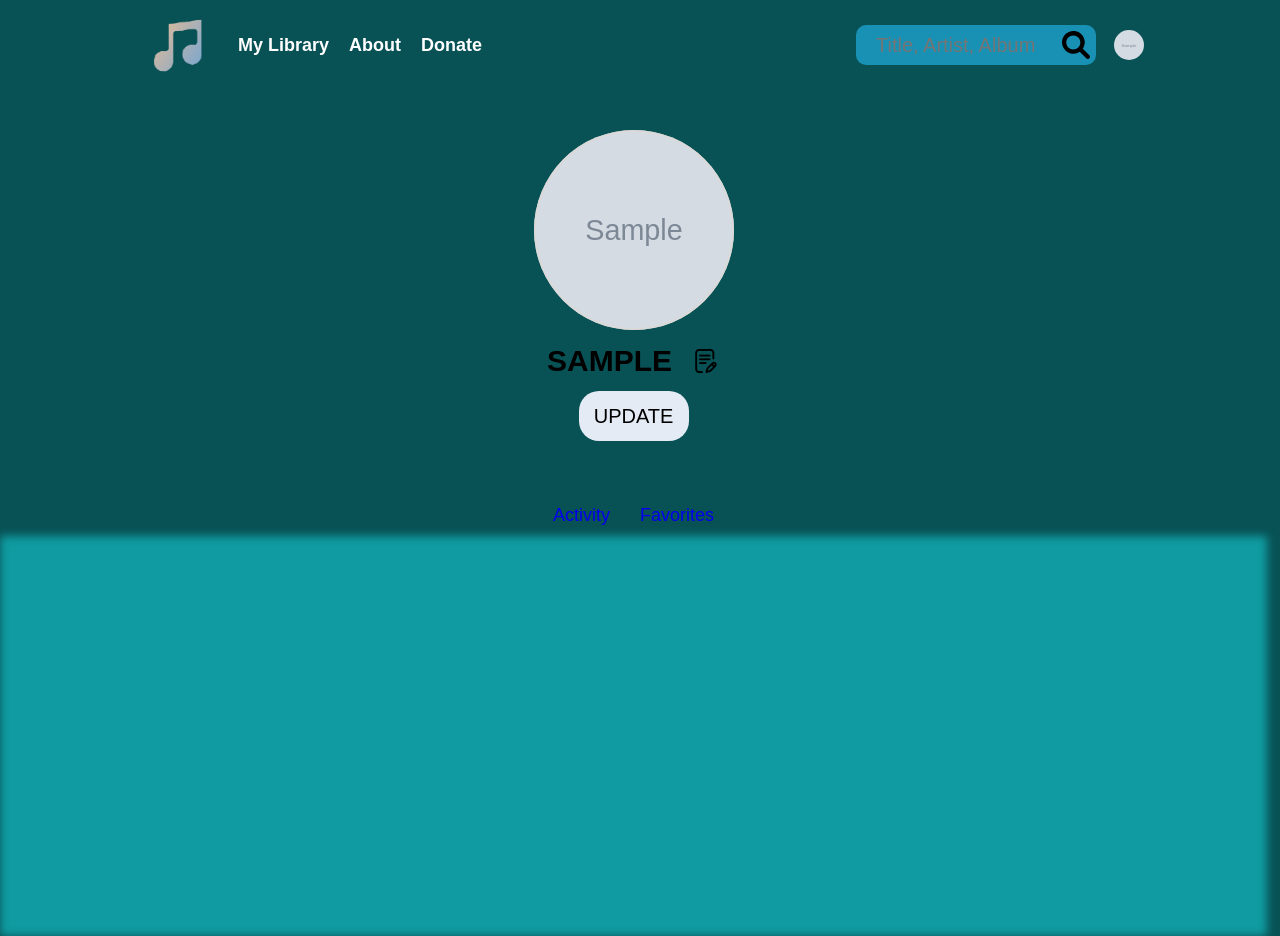
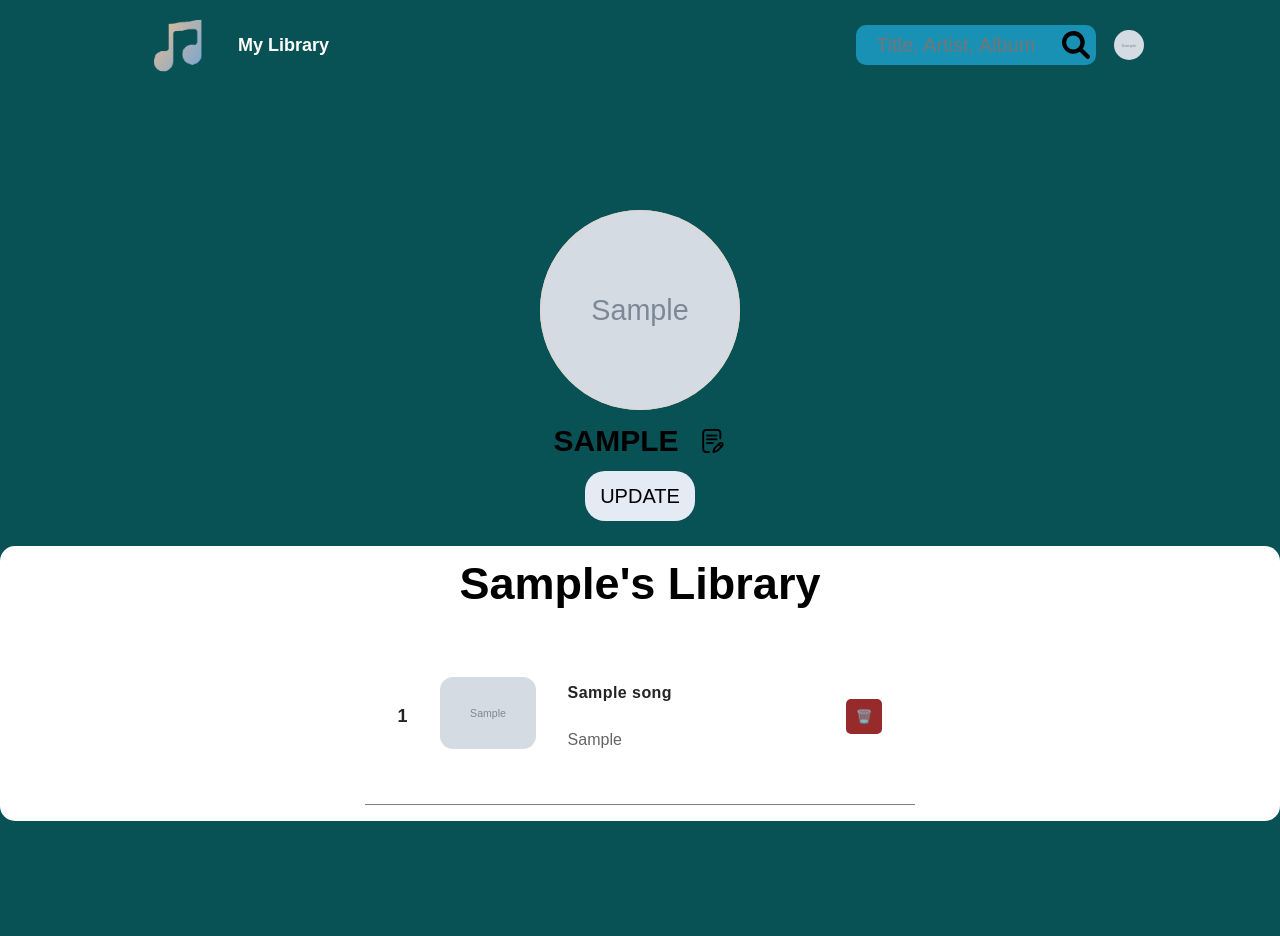
Before and after one commit to AlexxyQQ/FindTune-Web, a Flask app: a page that uses templates/Home.html in a window 1280 px wide. After the commit the page ends 821 px from the top, so only its background shows below. Run offline with Flask 2, Linux system fonts and the light colour scheme; a user stored in the database is signed in; tables that the repository leaves empty hold one stand-in row (values such as "Sample post"); grey boxes marked "Sample" are stand-in pictures; some libraries are stand-ins or nearby versions.

Commit message:
project completed further minor bugs will not be dralt with

```diff
--- a/form.py
+++ b/form.py
@@ -72,3 +72,15 @@ class VoteForm(FlaskForm):
     user_id = IntegerField("UserID", validators=[DataRequired()])
     vote = IntegerField("Vote", validators=[DataRequired()])
     submit = SubmitField("Vote")
+
+
+class DeleteSong(FlaskForm):
+    song_id = IntegerField("SongID", validators=[DataRequired()])
+    submit = SubmitField("Delete")
+
+
+class DeleteLyrics(FlaskForm):
+    lyrics_id = IntegerField("LyricsID", validators=[DataRequired()])
+    song_id = IntegerField("LyricsID", validators=[DataRequired()])
+
+    submit = SubmitField("Delete")
--- a/models.py
+++ b/models.py
@@ -42,7 +42,7 @@ class Songs(db.Model):
     )
 
     def __repr__(self):
-        return f"Songs('{self.title}','{self.artist}','{self.album}','{self.year}','{self.tagid}','{self.cover_image}')"
+        return f"Songs('{self.title}','{self.artist}','{self.album}','{self.year}','{self.tagid}','{self.cover_image}','{self.yt_thumbnail}','{self.yt_link}')"
 
 
 class Lyrics(db.Model):
--- a/static/CSS/FoundSong/FoundSong.css
+++ b/static/CSS/FoundSong/FoundSong.css
@@ -108,7 +108,7 @@
 }
 
 .ExpandCollapsLyrics {
-  margin: 0 10px;
+  padding: 8px 10px;
 }
 
 /* Small screen */
--- a/static/CSS/UserLibrary/UserLibrary.css
+++ b/static/CSS/UserLibrary/UserLibrary.css
@@ -7,6 +7,25 @@
   align-items: center;
   justify-content: center;
   align-content: center;
+}
+.UserProfileSection {
+  display: flex;
+  flex-direction: column;
+  align-items: center;
+  justify-content: center;
+  align-content: center;
+  width: 100%;
+}
+.UserLibrarySection {
+  display: flex;
+  flex-direction: column;
+  align-items: center;
+  justify-content: center;
+  align-content: center;
+  width: 100%;
+  margin-top: 20px;
+  background: #fff;
+  border-radius: 15px;
 }
 .Heading {
   font-size: 30px;
@@ -26,6 +45,7 @@
   align-items: center;
 }
 .SongCard {
+  position: relative;
   width: 90%;
   padding: 16px 24px;
   display: flex;
@@ -51,6 +71,8 @@
   border-radius: 15px;
 }
 .SongInfo {
+  flex: 1 1 100%;
+
   display: flex;
   flex-direction: column;
   flex-wrap: nowrap;
@@ -77,10 +99,17 @@
   font-size: 16px;
 }
 .Line {
+  margin-top: 10px;
   width: 93%;
   border: none;
   background-color: grey;
   height: 1px;
+}
+.Delete_Song {
+  display: flex;
+  padding: 10px;
+  background-color: rgb(151, 42, 42);
+  border-radius: 5px;
 }
 
 @media (min-width: 100px) and (max-width: 640px) {
--- a/templates/Home.html
+++ b/templates/Home.html
@@ -54,9 +54,11 @@
         />
       </a>
       <div class="Navbar Nav-Items">
-        <a href="/library" class="Nav-Items-List Button">My Library</a>
-        <a href="" class="Nav-Items-List Button">About</a>
-        <a href="" class="Nav-Items-List Button">Donate</a>
+        <a href="/@{{ current_user.username }}" class="Nav-Items-List Button"
+          >My Library</a
+        >
+        <!-- <a href="" class="Nav-Items-List Button">About</a>
+        <a href="" class="Nav-Items-List Button">Donate</a> -->
       </div>
       <form action="/search" method="POST">
         <div class="Search-Area">
@@ -197,9 +199,13 @@
       {% endif %}
       <hr class="Line-Ham" />
       <div class="Hamburger-Content">
-        <a href="/library" class="Hamburger-Items-List Button">My Libraries</a>
-        <a href="" class="Hamburger-Items-List Button">About</a>
-        <a href="" class="Hamburger-Items-List Button">Donate</a>
+        <a
+          href="/@{{ current_user.username }}"
+          class="Hamburger-Items-List Button"
+          >My Libraries</a
+        >
+        <!-- <a href="" class="Hamburger-Items-List Button">About</a>
+        <a href="" class="Hamburger-Items-List Button">Donate</a> -->
       </div>
       <div class="Signin-Box">
         <div class="Hamburger-Signin-Description">
--- a/templates/UserLibrary/UserLibrary.html
+++ b/templates/UserLibrary/UserLibrary.html
@@ -21,7 +21,73 @@
   rel="stylesheet"
   href="{{ url_for('static', filename='CSS/UserLibrary/UserLibrary.css') }}"
 />
+<link
+   rel="stylesheet"
+   href="{{ url_for('static', filename='/CSS/UserProfile/UserProfile.css') }}"
+   />
+<!--  -->
+<script
+      type="text/javascript"
+      src="{{ url_for('static', filename='JS/UserProfile/UserProfile.js') }}"
+    ></script>
 <section class="UserLibrary">
+  <div class="UserProfileSection">
+    <section class="ProfileArea">
+      <form method="POST" action="" enctype="multipart/form-data">
+         {{ form.hidden_tag() }}
+         <div class="UserProfileBox">
+            <div class="upload-btn-wrapper">
+               <button class="Button UserImage">
+               <img
+                  src="{{ url_for('static',
+                  filename='Assets/userimage/' + current_user.image_file) }}"
+                  alt="{{ current_user.username.upper() }}"
+                  class="UserImage Img"
+                  />
+               </button>
+               {{ form.picture.label() }}
+               {{ form.picture(class="") }}
+               {% if form.picture.errors %}
+               {% for error in form.picture.errors %}
+               <span class="">{{ error }}</span></br>
+               {% endfor %}
+               {% endif %}
+            </div>
+            <div class="UsernameEditBox">
+               <div class="UsernameBox">
+                  <span span class="UserNameDisplay"
+                     >{{current_user.username.upper()}}</span
+                     >
+                  <button type="button" onclick="DisplayUserEdit()" class="DisplayEdit Button">
+                  <img src="{{ url_for('static',
+                  filename='Assets/edit.png') }}" alt="" class="Img">
+                  </button>
+               </div>
+               <div class="UserNameEdit Hidden" id="UsernameEditForm">
+
+                  <!--  -->
+                  {% if form.username.errors %}
+                  <!--  -->
+                  {{ form.username(class="Textbox Username ",placeholder=current_user.username,value=current_user.username) }}
+                  <div class="invalid-feedback">
+                     {% for error in form_signup.username.errors %}
+                     <span class="Error-Message">{{ error }}</span>
+                     {% endfor %}
+                  </div>
+                  {% else %}
+                  <!--  -->
+                  {{ form.username(class="Textbox Username",placeholder=current_user.username,value=current_user.username) }}
+                  <!--  -->
+                  {% endif %}
+               </div>
+               {{ form.submit(value="UPDATE",class="Submit Form-Login Button") }}
+
+            </div>
+         </div>
+      </form>
+   </section>
+  </div>
+  <div class="UserLibrarySection">
     <div class="Heading">
       <h1>
         {{current_user.username[0].upper()+current_user.username[1:]}}'s Library
@@ -29,10 +95,12 @@
     </div>
     <div class="SongCardsSection">
       <!--  -->
+      {%if songs !=[]%}
+      <!--  -->
       {% for song in songs %}
       <!--  -->
 
-    <a href="/{{song[0].title}}-{{song[0].artist}}" class="SongCard Button">
+      <div class="SongCard Button">
         <span class="Numbering">{{ loop.index }}</span>
         <div class="CoverImage">
           <img
@@ -42,13 +110,26 @@
           />
         </div>
         <div class="SongInfo">
-        <span class="Title">{{song[0].title}}</span>
+          <a href="/{{song[0].title}}-{{song[0].artist}}" class="Title Button">{{song[0].title}}</a>
           <span class="Artist">{{song[0].artist}}</span>
         </div>
-    </a>
+        <form action="" , method="POST">
+          {{delete_song.hidden_tag()}}
+          {{delete_song.song_id(class='Hidden',value=song[0].id)}}
+          {{delete_song.submit(class="Delete_Song Button",value="🗑️")}}
+        </form>
+      </div>
       <hr class="Line" />
 
       {% endfor %}
+      <!--  -->
+      {% else %}
+      <!--  -->
+      <div class="NoSongs">
+        <h1>No Songs in Library</h1>
+      </div>
+    <!--  -->
+    {% endif %}
   </div>
 </section>
 <!--  -->
--- a/templates/UserProfile/Account.html
+++ /dev/null
@@ -1,90 +0,0 @@
-{% extends "Home.html" %}
-<!--  -->
-{% block MusicListeningArea %} {%endblock MusicListeningArea%}
-<!--  -->
-{% block LoginSignupPage %} {% endblock LoginSignupPage %}
-<!--  -->
-{% block Previews %}{% endblock Previews %}
-<!--  -->
-{% block Footer %} {% endblock Footer %}
-<!--  -->
-<!--  -->
-{% block UserProfile %}
-<!-- Csslink  -->
-<link
-   rel="stylesheet"
-   href="{{ url_for('static', filename='/CSS/UserProfile/UserProfile.css') }}"
-   />
-<!--  -->
-<script
-      type="text/javascript"
-      src="{{ url_for('static', filename='JS/UserProfile/UserProfile.js') }}"
-    ></script>
-
-<!--  -->
-<section class="UserProfile">
-
-
-      <section class="ProfileArea">
-         <form method="POST" action="/{{ current_user.username }}" enctype="multipart/form-data">
-            {{ form.hidden_tag() }}
-            <div class="UserProfileBox">
-               <div class="upload-btn-wrapper">
-                  <button class="Button UserImage">
-                  <img
-                     src="{{ url_for('static',
-                     filename='Assets/userimage/' + current_user.image_file) }}"
-                     alt="{{ current_user.username.upper() }}"
-                     class="UserImage Img"
-                     />
-                  </button>
-                  {{ form.picture.label() }}
-                  {{ form.picture(class="") }}
-                  {% if form.picture.errors %}
-                  {% for error in form.picture.errors %}
-                  <span class="">{{ error }}</span></br>
-                  {% endfor %}
-                  {% endif %}
-               </div>
-               <div class="UsernameEditBox">
-                  <div class="UsernameBox">
-                     <span span class="UserNameDisplay"
-                        >{{current_user.username.upper()}}</span
-                        >
-                     <button type="button" onclick="DisplayUserEdit()" class="DisplayEdit Button">
-                     <img src="{{ url_for('static',
-                     filename='Assets/edit.png') }}" alt="" class="Img">
-                     </button>
-                  </div>
-                  <div class="UserNameEdit Hidden" id="UsernameEditForm">
-
-                     <!--  -->
-                     {% if form.username.errors %}
-                     <!--  -->
-                     {{ form.username(class="Textbox Username ",placeholder=current_user.username,value=current_user.username) }}
-                     <div class="invalid-feedback">
-                        {% for error in form_signup.username.errors %}
-                        <span class="Error-Message">{{ error }}</span>
-                        {% endfor %}
-                     </div>
-                     {% else %}
-                     <!--  -->
-                     {{ form.username(class="Textbox Username",placeholder=current_user.username,value=current_user.username) }}
-                     <!--  -->
-                     {% endif %}
-                  </div>
-                  {{ form.submit(value="UPDATE",class="Submit Form-Login Button") }}
-
-               </div>
-            </div>
-         </form>
-      </section>
-      <section class="AccountNav">
-         <div class="NavItems">
-            <a href="/activity" class="NavItem Button">Activity</a>
-            <a href="/favorites" class="NavItem Button">Favorites</a>
-         </div>
-      </section>
-   <section class="OtherArea"></section>
-</section>
-{% endblock UserProfile %}
--- a/view.py
+++ b/view.py
@@ -6,7 +6,7 @@ from numpy import record
 from sqlalchemy import desc, or_
 from Backend.utils import From_File
 from flask_login import current_user, login_required
-from form import UpdateAccountForm, LyricsForm, VoteForm
+from form import DeleteLyrics, DeleteSong, UpdateAccountForm, LyricsForm, VoteForm
 from __init__ import db, bcrypt, app
 from PIL import Image
 from models import Songs, Votes, user as DBUser, Lyrics, UserLibrary
@@ -70,6 +70,30 @@ def check():
     if request.method == "POST":
         request.files["file"].save("./audio.wav")
         b = From_File.main("./audio.wav")
+        try:
+            title = b.get("track").get("title")
+        except:
+            title = None
+        try:
+            artist = b.get("track").get("subtitle")
+        except:
+            artist = None
+        try:
+            album = b.get("track").get("sections")[0].get("metadata")[0].get("text")
+        except:
+            album = None
+        try:
+            year = b.get("track").get("sections")[0].get("metadata")[2].get("text")
+        except:
+            year = None
+        try:
+            tagid = b.get("track").get("key")
+        except:
+            tagid = None
+        try:
+            cover_image = b.get("track").get("images").get("coverart")
+        except:
+            cover_image = None
         if b == None:
             return "songnotfound"
         try:
@@ -116,39 +140,35 @@ def check():
                 pass
             return f'{b.get("track").get("title")}-{b.get("track").get("subtitle")}'
         except:
+            print(b)
+            details = Songs(
+                title=title,
+                artist=artist,
+                album=album,
+                year=year,
+                tagid=tagid,
+                cover_image=cover_image,
+            )
 
-            try:
-                details = Songs(
-                    title=b.get("track").get("title"),
-                    artist=b.get("track").get("subtitle"),
-                    album=b.get("track")
-                    .get("sections")[0]
-                    .get("metadata")[0]
-                    .get("text"),
-                    year=b.get("track")
-                    .get("sections")[0]
-                    .get("metadata")[2]
-                    .get("text"),
-                    tagid=b.get("track").get("key"),
-                    cover_image=b.get("track").get("images").get("coverart"),
-                )
-
-                db.session.add(details)
-                db.session.commit()
-                Song_details = Songs.query.filter_by(
-                    title=b.get("track").get("title"),
-                    artist=b.get("track").get("subtitle"),
-                ).first()
-
-            except:
-                pass
+            db.session.add(details)
+            db.session.commit()
+            Song_details = Songs.query.filter_by(
+                title=b.get("track").get("title"),
+                artist=b.get("track").get("subtitle"),
+            ).first()
             return f'{b.get("track").get("title")}-{b.get("track").get("subtitle")}'
     return songname
 
 
-@views.route("<string:songname>", methods=["GET", "POST"])
+@views.route("/@", methods=["GET", "POST"])
+def ass():
+    return redirect(url_for("auth.LoginSignup"))
+
+
+@views.route("/<string:songname>", methods=["GET", "POST"])
 def song(songname):
     lyrics_form = LyricsForm()
+    delte_lyrics_form = DeleteLyrics()
     if songname != "service-worker.js" and songname != "favicon.ico":
         Song_details = Songs.query.filter_by(
             title=songname.split("-")[0], artist=songname.split("-")[1]
@@ -158,27 +178,42 @@ def song(songname):
             song_lyrics = Lyrics.query.filter_by(song_id=Song_details.id).all()
             if current_user.is_authenticated:
                 all_user_library = UserLibrary.query.filter_by(
-                    user_id=current_user.id
+                    user_id=current_user.id, song_id=Song_details.id
                 ).all()
+                print(all_user_library)
                 if all_user_library == []:
-                    user_library = UserLibrary(
-                        user_id=current_user.id, song_id=Song_details.id
-                    )
-                    db.session.add(user_library)
-                    db.session.commit()
+                    try:
+                        user_library = UserLibrary(
+                            user_id=current_user.id, song_id=Song_details.id
+                        )
+
+                        db.session.add(user_library)
+                        db.session.commit()
+                    except:
+                        pass
                 else:
-                    for i in all_user_library:
-                        if i.song_id != Song_details.id:
-                            user_library = UserLibrary(
-                                user_id=current_user.id, song_id=Song_details.id
-                            )
-                            db.session.add(user_library)
-                            try:
-                                db.session.commit()
-                            except:
-                                break
-                if song_lyrics != None:
+                    pass
+                    # for i in all_user_library:
+                    #     if i.song_id != Song_details.id:
+                    #         try:
+                    #             user_library = UserLibrary(
+                    #                 user_id=current_user.id, song_id=Song_details.id
+                    #             )
+
+                    #             db.session.add(user_library)
+                    #             db.session.commit()
+                    #         except:
+                    #             pass
+                if song_lyrics != []:
                     vote_form = VoteForm()
+                    if delte_lyrics_form.validate_on_submit():
+                        lyrics_id = delte_lyrics_form.lyrics_id.data
+                        lyrics = Lyrics.query.filter_by(
+                            id=lyrics_id, user_id=current_user.id
+                        ).first()
+                        db.session.delete(lyrics)
+                        db.session.commit()
+                        return redirect(url_for("views.song", songname=songname))
                     song_all_lyrics = Lyrics.query.filter_by(
                         song_id=Song_details.id
                     ).all()
@@ -210,7 +245,12 @@ def song(songname):
                         )
                         if votes != None:
                             lyrics_username.append(
-                                [username, l, lyrics_from_differnt_users.id, votes.vote]
+                                [
+                                    username,
+                                    l,
+                                    lyrics_from_differnt_users.id,
+                                    votes.vote,
+                                ]
                             )
                             lyrics_username.sort(key=lambda x: x[3], reverse=True)
                         else:
@@ -233,6 +273,7 @@ def song(songname):
                         lyrics_form=lyrics_form,
                         vote_form=vote_form,
                         all_votes=all_votes,
+                        delte_lyrics_form=delte_lyrics_form,
                     )
                 else:
                     return render_template(
@@ -361,46 +402,64 @@ def save_pic(pic):
     return pic_fn
 
 
+@views.route("/Song")
+def RecordedSearch():
+    return render_template("FoundSong/FoundSong.html")
+
+
 @views.route("/@<string:username>", methods=["GET", "POST"])
 @login_required
-def account(username):
+def User_Library(username):
+    if not current_user.is_authenticated:
+        return redirect(url_for("auth.LoginSignup"))
+    delete_song = DeleteSong()
     form = UpdateAccountForm()
+    records = UserLibrary.query.filter_by(user_id=current_user.id).all()
+    all_songs = []
+
+    if records != []:
+        for item in records:
+            song = Songs.query.filter_by(id=item.song_id).all()
+            all_songs.append(song)
     if request.method == "POST":
+        if delete_song.validate_on_submit():
+            print("ass")
+            song_id = delete_song.song_id.data
+            user_id = current_user.id
+            user_library = UserLibrary.query.filter_by(
+                song_id=song_id, user_id=user_id
+            ).first()
+            db.session.delete(user_library)
+            db.session.commit()
+            return redirect(url_for("views.User_Library", username=username))
+
         if form.validate_on_submit():
             if form.picture.data:
                 picture_file = save_pic(form.picture.data)
                 current_user.image_file = picture_file
             current_user.username = form.username.data
             db.session.commit()
-            return redirect(url_for("views.home"))
         elif request.method == "GET":
             form.username.data = current_user.username
-
-    if DBUser.query.filter_by(username=username).first():
-        return render_template(
-            "UserProfile/Account.html", title=current_user.username, form=form
-        )
+    if DBUser.query.filter_by(username=current_user.username).first():
+        if all_songs != []:
+            for song in all_songs:
+                return render_template(
+                    "UserLibrary/UserLibrary.html",
+                    title=current_user.username,
+                    form=form,
+                    songs=all_songs,
+                    delete_song=delete_song,
+                )
+        else:
+            return render_template(
+                "UserLibrary/UserLibrary.html",
+                title=current_user.username,
+                form=form,
+                songs=[],
+            )
     else:
         return render_template("404/pagenotfound.html", title="Pagenotfound")
-
-
-@views.route("/Song")
-def RecordedSearch():
-    return render_template("FoundSong/FoundSong.html")
-
-
-@views.route("/library", methods=["GET", "POST"])
-@login_required
-def User_Library():
-    records = UserLibrary.query.filter_by(user_id=current_user.id).all()
-    if records != []:
-        all_songs = []
-        for item in records:
-            song = Songs.query.filter_by(id=item.song_id).all()
-            all_songs.append(song)
-        for song in all_songs:
-            return render_template("UserLibrary/UserLibrary.html", songs=all_songs)
-    return render_template("404/pagenotfound.html", title="Pagenotfound")
 
 
 @views.route("/voted", methods=["GET", "POST"])
```
Also changed, not shown: a.py (added, +136 -0 lines), static/CSS/SearchResult/SearchResult.css (+4 -4 lines), templates/FoundSong/FoundSong.html (+10 -4 lines), templates/SearchResult/SearchResult.html (+31 -3 lines), static/Assets/userimage/3240792752009056.png (added), static/Assets/userimage/4c89f5cad6a19582.png (added), static/Assets/userimage/9024ca8c4d810ee9.png (added), 1 other file. Lines whose indentation alone changed are shown as unchanged.
